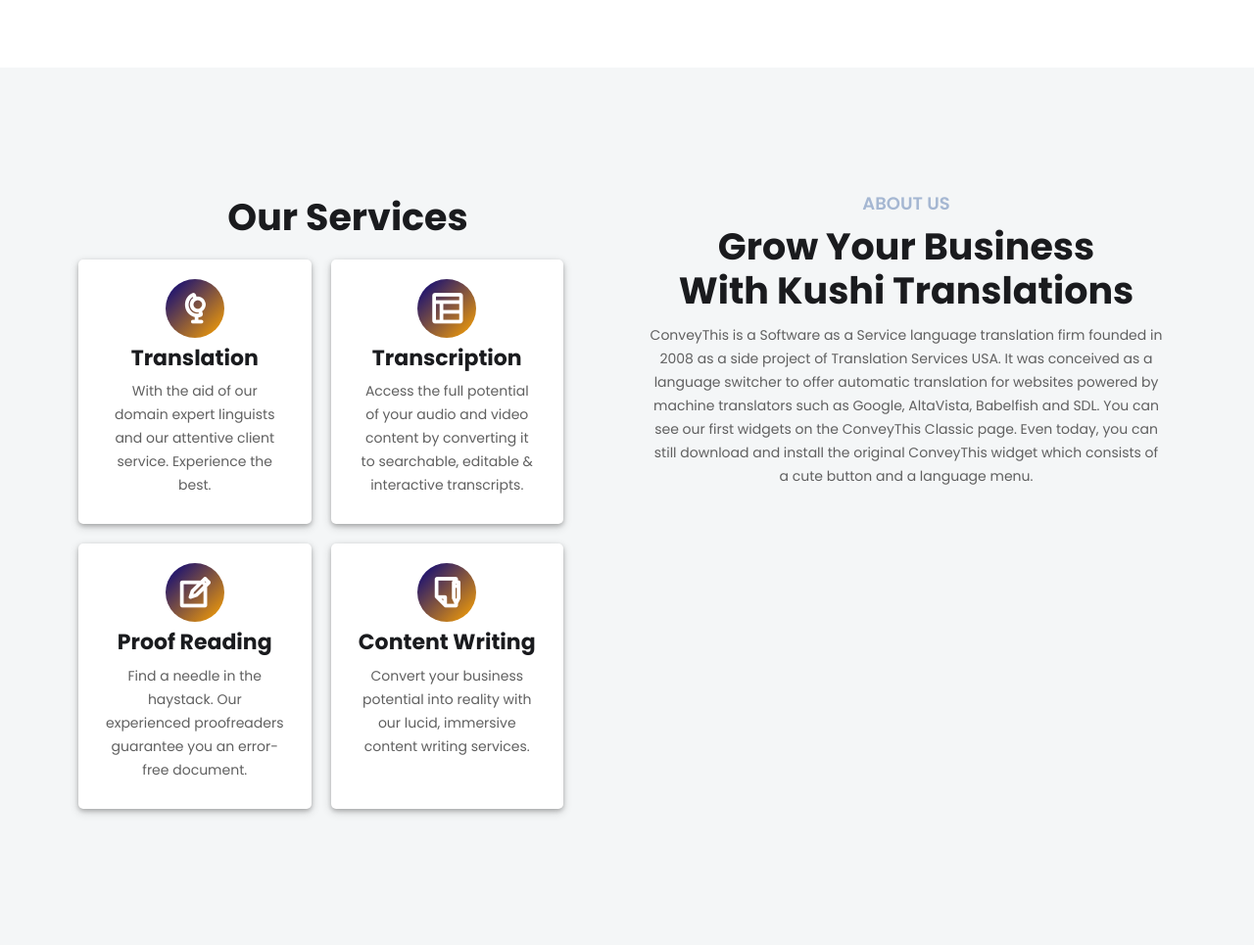
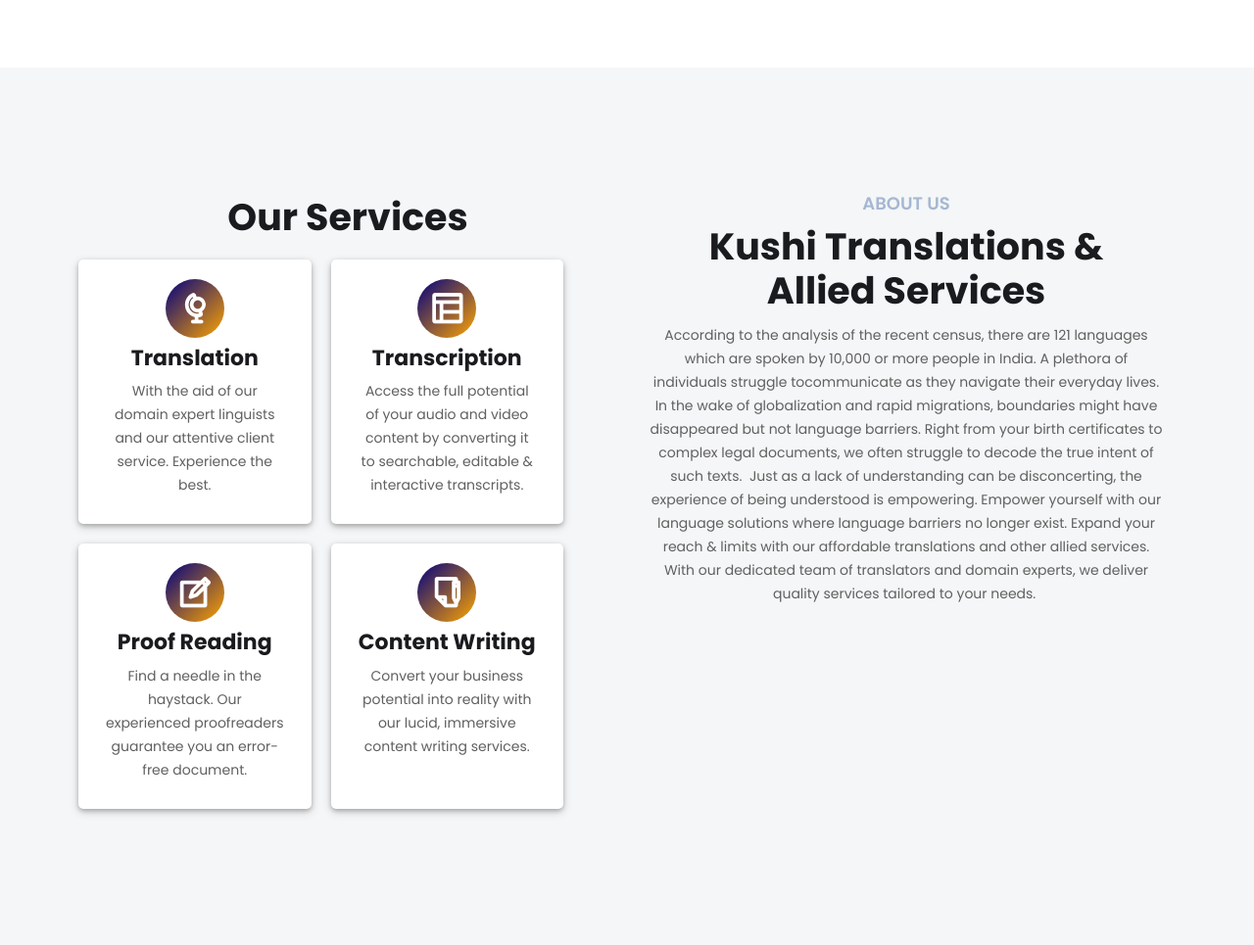
Before and after one commit to Praneeth-rdy/kushitranslation-django, a Django app: page / in a window 1280 px wide. Shown: the part 1428-2393 px from the top of the page at 98% size. Run offline with Django 3.2, Linux system fonts and the light colour scheme; data comes from the database, SQL or seed files in the repository; both versions use the stored data as it was after the commit; some libraries are stand-ins or nearby versions.

Commit message:
pyany update

```diff
--- a/templates/home.html
+++ b/templates/home.html
@@ -208,19 +208,11 @@
                         <div class="steps-container-text">
                             <h6 class="steps-container-sub-title">ABOUT US</h6>
                             <h2 class="steps-container-title">
-                                Grow Your Business <br /> With Kushi Translations
+                                Kushi Translations & Allied Services
                             </h2>
                         </div>
                         <p class="about-container-card-description">
-                            ConveyThis is a Software as a Service language translation firm founded in 2008 as a side
-                            project of
-                            Translation Services USA. It was conceived as a language switcher to offer automatic
-                            translation for
-                            websites powered by machine translators such as Google, AltaVista, Babelfish and SDL. You
-                            can see our
-                            first widgets on the ConveyThis Classic page. Even today, you can still download and install
-                            the
-                            original ConveyThis widget which consists of a cute button and a language menu.
+                            According to the analysis of the recent census, there are 121 languages which are spoken by 10,000 or more people in India. A plethora of individuals struggle tocommunicate as they navigate their everyday lives. In the wake of globalization and rapid migrations, boundaries might have disappeared but not language barriers. Right from your birth certificates to complex legal documents, we often struggle to decode the true intent of such texts.  Just as a lack of understanding can be disconcerting, the experience of being understood is empowering. Empower yourself with our language solutions where language barriers no longer exist. Expand your reach & limits with our affordable translations and other allied services. With our dedicated team of translators and domain experts, we deliver quality services tailored to your needs.
                         </p>
 
                     </div>
@@ -337,17 +329,11 @@
 
     <!--====== ABOUT PART ENDS ======-->
 
-    <!--====== PARTICLE JS PART START ======-->
-    <section>
-        <div class="container particles-container">
-            <div class="row">
-                <!-- particles.js container -->
-                <div id="particles-js"></div>
-            </div> <!-- row -->
-        </div>
-    </section>
+    <!--====== STRIP START ======-->
 
-    <!--====== PARTICLE JS PART END ======-->
+    <div style="background-color: navy; height:20vh;">
+    </div>
+    <!--====== STRIP END ======-->
 
     <!--====== TESTIMONIAL PART START ======-->
 
@@ -365,16 +351,7 @@
                             <li></li>
                         </ul>
                         <p class="text">
-                            According to the analysis of the recent census, there are 121 languages which are spoken by
-                            10,000 or more people in India.
-                            A plethora of individuals struggle to communicate as they navigate their everyday lives.
-                            In the wake of globalization and rapid migrations, boundaries might have disappeared but not
-                            language barriers.
-                            Right from your birth certificates to complex legal documents, we often struggle to decode
-                            the true intent of such texts.
-                            Just as a lack of understanding can be disconcerting, the experience of being understood is
-                            empowering.
-                            Empower yourself with our language solutions where language barriers no longer exist.
+                            Client testimonials mirror our efforts and care taken to complete each assignments entrusted to us. They not only act as a guiding force for our future clients but also encourages us to strive harder to provide quality outputs. Our customers are our brand advocates, they instill confidence, boosts our credibility and builds trust. Amongst the plethora of testimonials we received, here are a few for your kind referance before  you proceed.
                         </p>
                     </div> <!-- testimonial left content -->
                 </div>
@@ -441,13 +418,13 @@
                         <div class="contact-box">
                             <i class="lni lni-phone why-icon"></i>
                             <h3 class="contact-box-heading mb-3">Call</h3>
-                            <p class="contact">This is a description</p>
+                            <p class="contact"></p>
                             <p class="contact-box-description">+91 7411604598</p>
                         </div>
                         <div class="contact-box">
                             <i class="lni lni-envelope why-icon"></i>
                             <h3 class="contact-box-heading mb-3">Email</h3>
-                            <p class="contact">This is a description</p>
+                            <p class="contact"> </p>
                             <p class="contact-box-description">kushitranslations@gmail.com</p>
                         </div>
                         <div class="contact-box">
```
Also changed, not shown: db.sqlite3, media/home/slider/Legal_Gavel_burned.jpg (added), media/home/slider/Legal_Gavel_burned.png (added), media/home/slider/Notary_2_burned.png (added), media/home/testimonials/Original.png (added), media/home/testimonials/Original_PVf2IKn.png (added).
